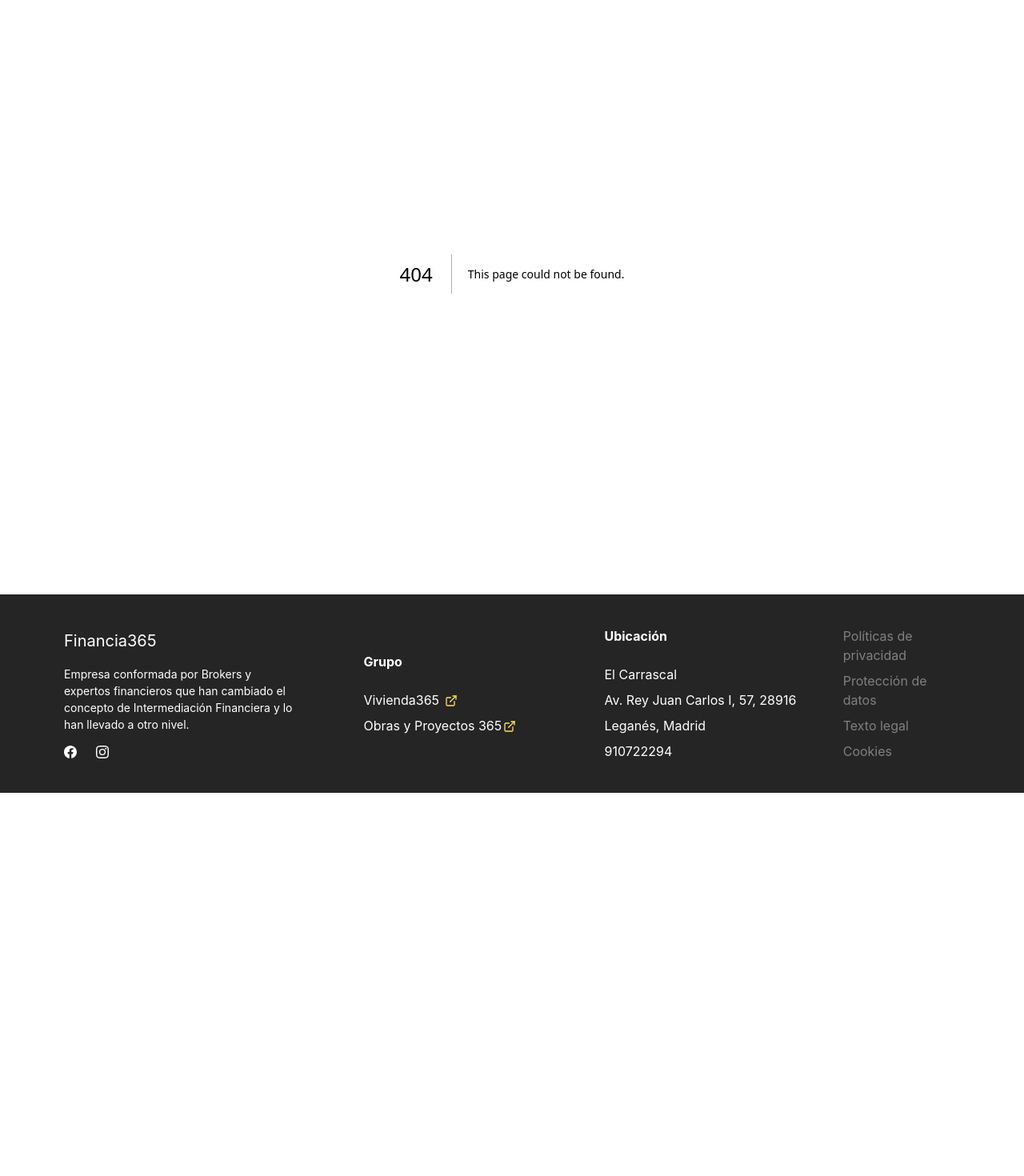
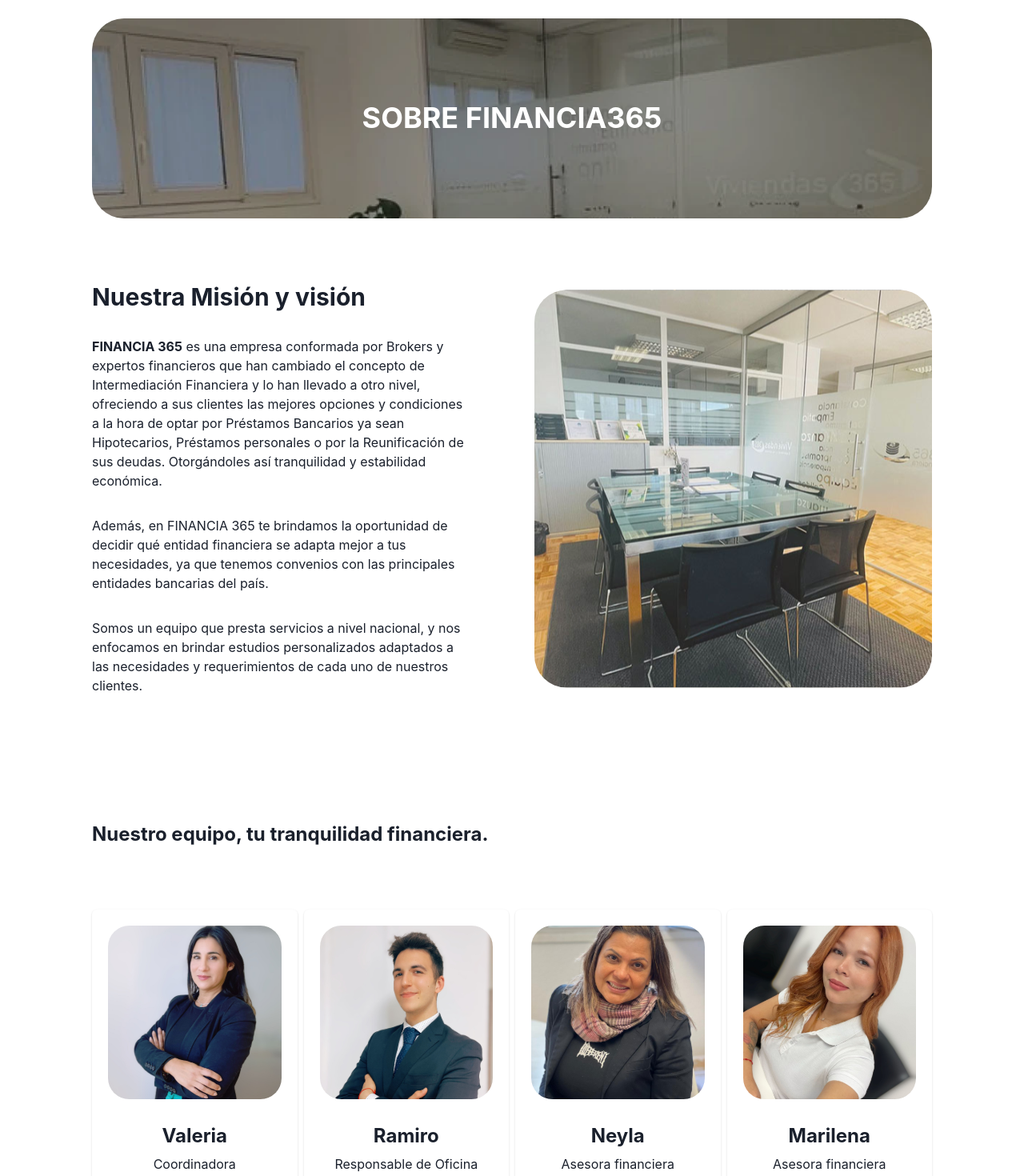
Before and after one commit to nylzen/financia365web, a Next.js app: page /nosotros in a window 1280 px wide. Before the commit this address had no page. Shown: the part 160-1630 px from the top of the page at 80% size. Before the commit the page ends 1151 px from the top, so only its background shows below. Built offline with nearby package versions, Linux system fonts and the light colour scheme.

Commit message:
add: About Page

```diff
--- /dev/null
+++ b/components/AboutHero/AboutHero.jsx
@@ -0,0 +1,26 @@
+import { Box, Container, Heading } from '@chakra-ui/react';
+const AboutHero = ({ title, img }) => {
+  return (
+    <Box
+      bgImage={img}
+      bgSize='cover'
+      minH='250px'
+      maxW={['100%', '100%', '100%', '1050px']}
+      margin='auto'
+      borderRadius='40px'
+      display='flex'
+      justifyContent='center'
+      alignItems='center'
+    >
+      <Heading
+        textAlign='center'
+        color='white'
+        textTransform='uppercase'
+        fontSize='4xl'
+      >
+        {title}
+      </Heading>
+    </Box>
+  );
+};
+export default AboutHero;
--- /dev/null
+++ b/components/AboutInfo/AboutInfo.jsx
@@ -0,0 +1,43 @@
+import { Box, Heading, Stack, Text } from '@chakra-ui/react';
+import Image from 'next/image';
+
+const AboutInfo = () => {
+  return (
+    <Stack
+      maxW={['100%', '100%', '100%', '1050px']}
+      margin={'auto'}
+      py={20}
+      direction={['column', 'column', 'column', 'row']}
+      spacing={20}
+    >
+      <Stack direction='column' spacing={8}>
+        <Heading fontSize='3xl'>Nuestra Misión y visión</Heading>
+        <Text>
+          <b>FINANCIA 365</b> es una empresa conformada por Brokers y expertos
+          financieros que han cambiado el concepto de Intermediación Financiera
+          y lo han llevado a otro nivel, ofreciendo a sus clientes las mejores
+          opciones y condiciones a la hora de optar por Préstamos Bancarios ya
+          sean Hipotecarios, Préstamos personales o por la Reunificación de sus
+          deudas. Otorgándoles así tranquilidad y estabilidad económica.
+        </Text>
+        <Text>
+          Además, en FINANCIA 365 te brindamos la oportunidad de decidir qué
+          entidad financiera se adapta mejor a tus necesidades, ya que tenemos
+          convenios con las principales entidades bancarias del país.
+        </Text>
+        <Text>
+          Somos un equipo que presta servicios a nivel nacional, y nos enfocamos
+          en brindar estudios personalizados adaptados a las necesidades y
+          requerimientos de cada uno de nuestros clientes.
+        </Text>
+      </Stack>
+      <Image
+        src='/images/about/about_info.svg'
+        alt='Oficina 365'
+        width={497}
+        height={497}
+      />
+    </Stack>
+  );
+};
+export default AboutInfo;
--- /dev/null
+++ b/components/AboutTeam/AboutTeam.jsx
@@ -0,0 +1,41 @@
+import { Card, CardBody, Heading, Stack, Text } from '@chakra-ui/react';
+import Image from 'next/image';
+import { team } from './data';
+const AboutTeam = () => {
+  return (
+    <Stack
+      maxW={['100%', '100%', '100%', '1050px']}
+      margin={'auto'}
+      py={20}
+      direction='column'
+      spacing={20}
+    >
+      <Heading fontSize='2xl' textAlign={['center', 'center', 'left']}>
+        Nuestro equipo, tu tranquilidad financiera.
+      </Heading>
+      <Stack
+        direction={['column', 'column', 'column', 'row']}
+        alignItems='center'
+      >
+        {team.map(member => (
+          <Card key={member.id} w='xl' maxW='fit-content'>
+            <CardBody>
+              <Image
+                src={member.image}
+                alt={member.name}
+                width={328}
+                height={328}
+              />
+
+              <Stack alignItems='center' pt={8}>
+                <Heading fontSize='2xl'>{member.name}</Heading>
+                <Text>{member.position}</Text>
+              </Stack>
+            </CardBody>
+          </Card>
+        ))}
+      </Stack>
+    </Stack>
+  );
+};
+export default AboutTeam;
--- /dev/null
+++ b/components/AboutTeam/data.js
@@ -0,0 +1,32 @@
+export const team = [
+  // {
+  //   id: 1,
+  //   name: 'Andrés',
+  //   position: 'Director',
+  //   image: '/images/about/team/andres.svg',
+  // },
+  {
+    id: 2,
+    name: 'Valeria',
+    position: 'Coordinadora',
+    image: '/images/about/team/valeria.svg',
+  },
+  {
+    id: 3,
+    name: 'Ramiro',
+    position: 'Responsable de Oficina',
+    image: '/images/about/team/ramiro.svg',
+  },
+  {
+    id: 4,
+    name: 'Neyla',
+    position: 'Asesora financiera',
+    image: '/images/about/team/neyla.svg',
+  },
+  {
+    id: 5,
+    name: 'Marilena',
+    position: 'Asesora financiera',
+    image: '/images/about/team/marilena.svg',
+  },
+];
--- a/components/Navbar/Navbar.jsx
+++ b/components/Navbar/Navbar.jsx
@@ -1,13 +1,15 @@
 import { CloseIcon, HamburgerIcon } from '@chakra-ui/icons';
 import {
   Box,
+  Button,
   Flex,
   IconButton,
   Link,
   Stack,
-  Text,
+  StackDivider,
   useDisclosure,
 } from '@chakra-ui/react';
+import { motion } from 'framer-motion';
 import Image from 'next/image';
 
 const Navbar = () => {
@@ -33,7 +35,7 @@
           />
         </Box>
 
-        <Box display={{ base: 'none', md: 'block' }}>
+        <Box display={{ base: 'none', md: 'flex' }}>
           <Link href='#' mr={4}>
             Home
           </Link>
@@ -51,11 +53,10 @@
         <IconButton
           aria-label='Abrir menú'
           display={{ base: 'block', md: 'none' }}
-          position={'fixed'}
+          position={isOpen ? 'fixed' : 'static'}
           right={5}
           icon={isOpen ? <CloseIcon /> : <HamburgerIcon />}
           onClick={isOpen ? onClose : onOpen}
-          // variant='outline'
           zIndex={2}
         />
 
@@ -68,9 +69,6 @@
             top='0'
             right='0'
             zIndex='1'
-            transition='transform 0.3s ease-in-out'
-            transform='translateX(0%)'
-            display={{ base: 'block', md: 'none' }}
           >
             <Stack
               p={4}
@@ -78,12 +76,21 @@
               justifyContent='center'
               h='100vh'
               gap={8}
-              fontSize={'2xl'}
+              fontSize={'3xl'}
+              divider={<StackDivider borderColor='gray.200' />}
             >
-              <Link href='#'>Home</Link>
-              <Link href='#'>Nosotros</Link>
-              <Link href='#'>Servicios</Link>
-              <Link href='#'>Contacto</Link>
+              <Link href='/' onClick={onClose}>
+                Home
+              </Link>{' '}
+              <Link href='/nosotros' onClick={onClose}>
+                Nosotros
+              </Link>
+              <Link href='#' onClick={onClose}>
+                Servicios
+              </Link>
+              <Link href='#' onClick={onClose}>
+                Contacto
+              </Link>
             </Stack>
           </Box>
         )}
--- a/components/Testimonials/Testimonials.jsx
+++ b/components/Testimonials/Testimonials.jsx
@@ -10,7 +10,7 @@
     <Container maxW='100%'>
       <Center as='section' flexDirection='column' gap={10} py={10}>
         <Heading textAlign='center'>Las opiniones que importan</Heading>
-        <Stack direction={['column', 'row']}>
+        <Stack direction={['column', , 'column', 'row']}>
           {testimonialsData.map(testimonial => (
             <CardTestimonial key={testimonial.id} {...testimonial} />
           ))}
--- a/components/index.js
+++ b/components/index.js
@@ -1,3 +1,6 @@
+export { default as AboutHero } from './AboutHero/AboutHero';
+export { default as AboutInfo } from './AboutInfo/AboutInfo';
+export { default as AboutTeam } from './AboutTeam/AboutTeam';
 export { default as Banks } from './Banks/Banks';
 export * from './Banks/data';
 export { default as CTA } from './CTA/CTA';
--- a/package.json
+++ b/package.json
@@ -19,6 +19,7 @@
     "next": "13.3.0",
     "react": "18.2.0",
     "react-dom": "18.2.0",
-    "react-icons": "^4.8.0"
+    "react-icons": "^4.8.0",
+    "react-scroll": "^1.8.9"
   }
 }
--- /dev/null
+++ b/pages/nosotros/index.js
@@ -0,0 +1,23 @@
+import { AboutHero, AboutInfo, AboutTeam } from '@/components';
+import { Container } from '@chakra-ui/react';
+import Head from 'next/head';
+
+const heroImg = '/images/about/about_hero_1x.webp';
+
+const index = () => {
+  return (
+    <>
+      <Head>
+        <title>Nosotros</title>
+        <meta content='width=device-width, initial-scale=1' name='viewport' />
+        <meta name='description' content='Generated by create next app' />
+      </Head>
+      <Container maxW={'100%'} p={[5, 5, 20]} as='main'>
+        <AboutHero title='Sobre Financia365' img={heroImg} />
+        <AboutInfo />
+        <AboutTeam />
+      </Container>
+    </>
+  );
+};
+export default index;
```
Also changed, not shown: 1 other file (tests, documents, lock files or other folders).
